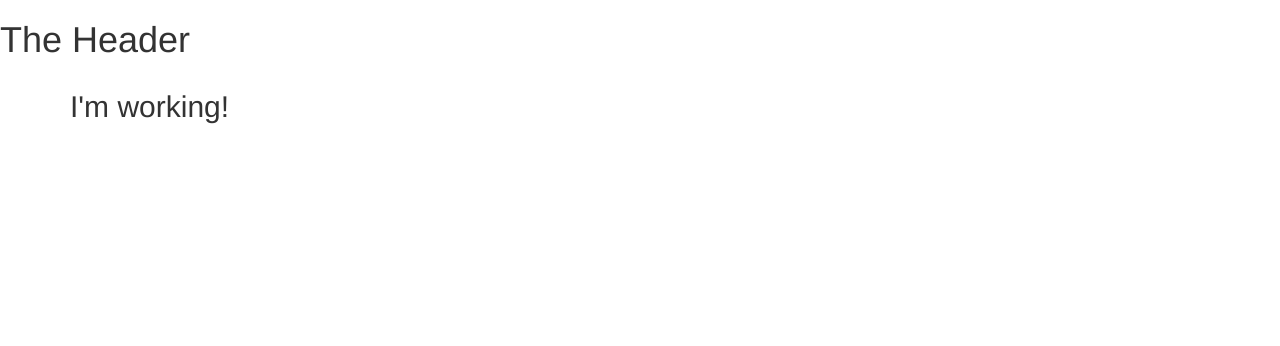
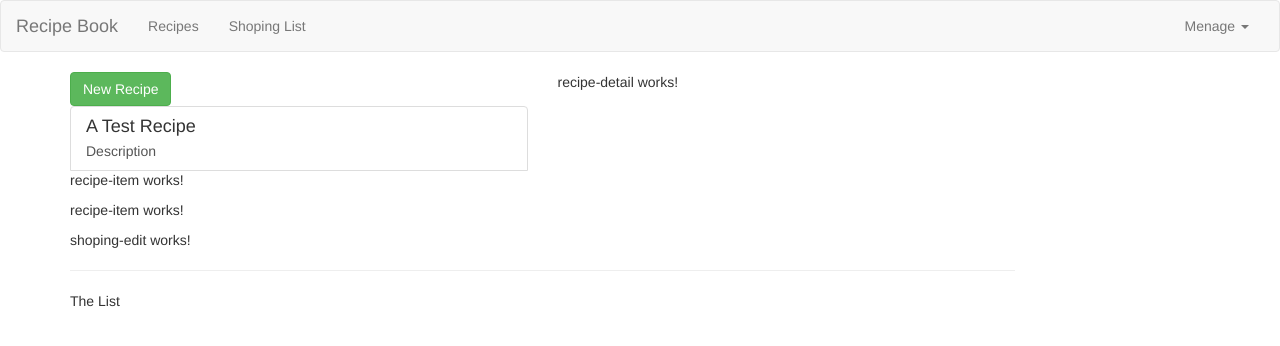
Before and after one commit to aytgn/udemy-angular-project-one, an Angular app: page / in a window 1280 px wide. Shown: the top 346 px of the page. Built offline with nearby package versions, Linux system fonts and the light colour scheme.

Commit message:
53. video

```diff
--- a/src/app/app.component.html
+++ b/src/app/app.component.html
@@ -2,7 +2,8 @@
 <div class="container">
   <div class="row">
     <div class="col-md-12">
-      <h2>I'm working!</h2>
+      <app-recipes></app-recipes>
+      <app-shoping-list></app-shoping-list>
     </div>
   </div>
 </div>
--- a/src/app/header/header.component.html
+++ b/src/app/header/header.component.html
@@ -1 +1,24 @@
-<h1>The Header</h1>
+<nav class="navbar navbar-default">
+  <div class="container-fluid">
+    <div class="navbar-header">
+      <a href="#" class="navbar-brand">Recipe Book</a>
+    </div>
+    <div class="collapse navbar-collapse">
+      <ul class="nav navbar-nav">
+        <li><a href="#">Recipes</a></li>
+        <li><a href="#">Shoping List </a></li>
+      </ul>
+      <ul class="nav navbar-nav navbar-right">
+        <li class="dropdown">
+          <a href="#" class="dropdown-toggle" role="button"
+            >Menage <span class="caret"></span>
+          </a>
+          <ul class="dropdown-menu">
+            <li><a href="#">Saving Data</a></li>
+            <li><a href="#">Fetch Data</a></li>
+          </ul>
+        </li>
+      </ul>
+    </div>
+  </div>
+</nav>
--- a/src/app/recipes/recipe-list/recipe-list.component.html
+++ b/src/app/recipes/recipe-list/recipe-list.component.html
@@ -1 +1,20 @@
-<p>recipe-list works!</p>
+<div class="row">
+  <div class="col-xs-12">
+    <button class="btn btn-success">New Recipe</button>
+  </div>
+</div>
+<div class="row">
+  <div class="col-xs-12">
+    <a href="#" class="list-group-item clearfix">
+      <div class="pull-left">
+        <h4 class="list-group-item-heading">{{ recipes[0].name }}</h4>
+        <p class="list-group-item-text">Description</p>
+      </div>
+      <span class="pull-right">
+        <img src="" alt="" class="img-responsive" style="max-height: 50px" />
+      </span>
+    </a>
+    <app-recipe-item></app-recipe-item>
+  </div>
+</div>
+<app-recipe-item></app-recipe-item>
--- a/src/app/recipes/recipe-list/recipe-list.component.ts
+++ b/src/app/recipes/recipe-list/recipe-list.component.ts
@@ -1,4 +1,5 @@
 import { Component, OnInit } from '@angular/core';
+import { Recipe } from "../recipe.model"
 
 @Component({
   selector: 'app-recipe-list',
@@ -6,6 +7,9 @@
   styleUrls: ['./recipe-list.component.css']
 })
 export class RecipeListComponent implements OnInit {
+  recipes: Recipe[] = [
+    new Recipe("A Test Recipe", "This is a simple test", "https://images.immediate.co.uk/production/volatile/sites/30/2020/08/chorizo-mozarella-gnocchi-bake-cropped-9ab73a3.jpg?quality=90&webp=true&resize=300,272")
+  ];
 
   constructor() { }
 
--- /dev/null
+++ b/src/app/recipes/recipe.model.ts
@@ -0,0 +1,12 @@
+export class Recipe {
+  public name: string;
+  public description: string;
+  public imagePath: string;
+
+  constructor(name: string, desc: string, imagePath: string) {
+    this.name = name;
+    this.description = desc;
+    this.imagePath = imagePath;
+  }
+
+}
--- a/src/app/recipes/recipes.component.html
+++ b/src/app/recipes/recipes.component.html
@@ -1 +1,8 @@
-<p>recipes works!</p>
+<div class="row">
+  <div class="col-md-5">
+    <app-recipe-list></app-recipe-list>
+  </div>
+  <div class="col-md-7">
+    <app-recipe-detail></app-recipe-detail>
+  </div>
+</div>
--- a/src/app/shoping-list/shoping-list.component.html
+++ b/src/app/shoping-list/shoping-list.component.html
@@ -1 +1,7 @@
-<p>shoping-list works!</p>
+<div class="row">
+  <div class="col-xs-10">
+    <app-shoping-edit></app-shoping-edit>
+    <hr />
+    <p>The List</p>
+  </div>
+</div>
```
